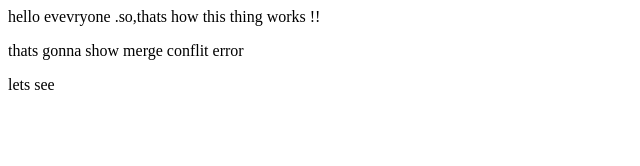
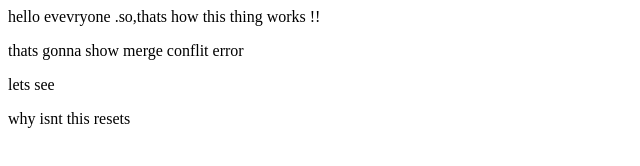
Before and after one commit to chandrakant12/moneymanagerKTM, a plain HTML site: page hello.html in a window 1280 px wide. Shown: the whole page, without its empty margins (0-640 px from the left). Drawn offline with Linux system fonts and the light colour scheme.

Commit message:
what is going on

```diff
--- a/hello.html
+++ b/hello.html
@@ -8,5 +8,6 @@
 <p>hello evevryone .so,thats how this thing works !!</p>
   <p>thats gonna show merge conflit error</p>
   <p>lets see</p>
+  <p> why isnt this resets</p>
 </body>
 </html>
```
